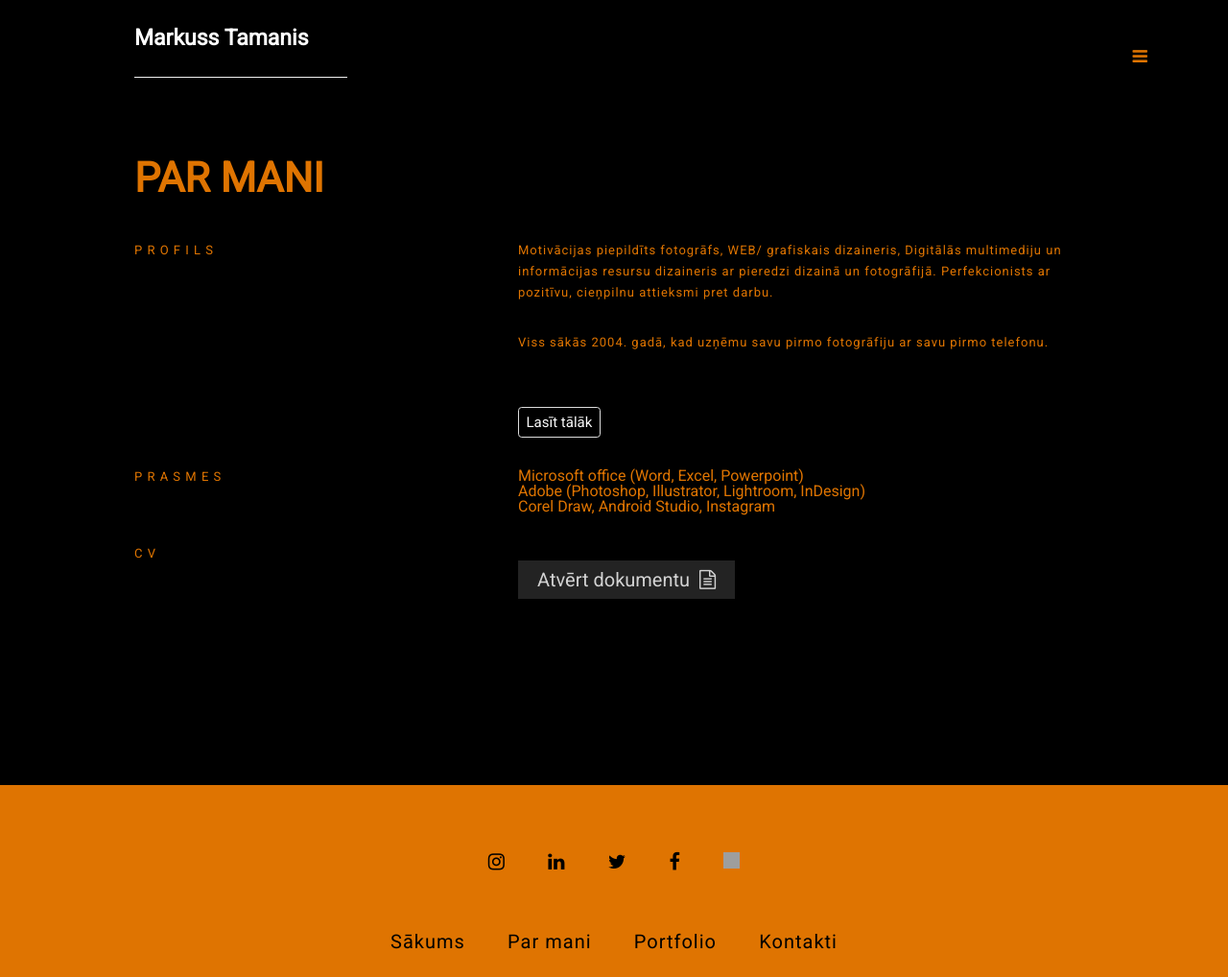
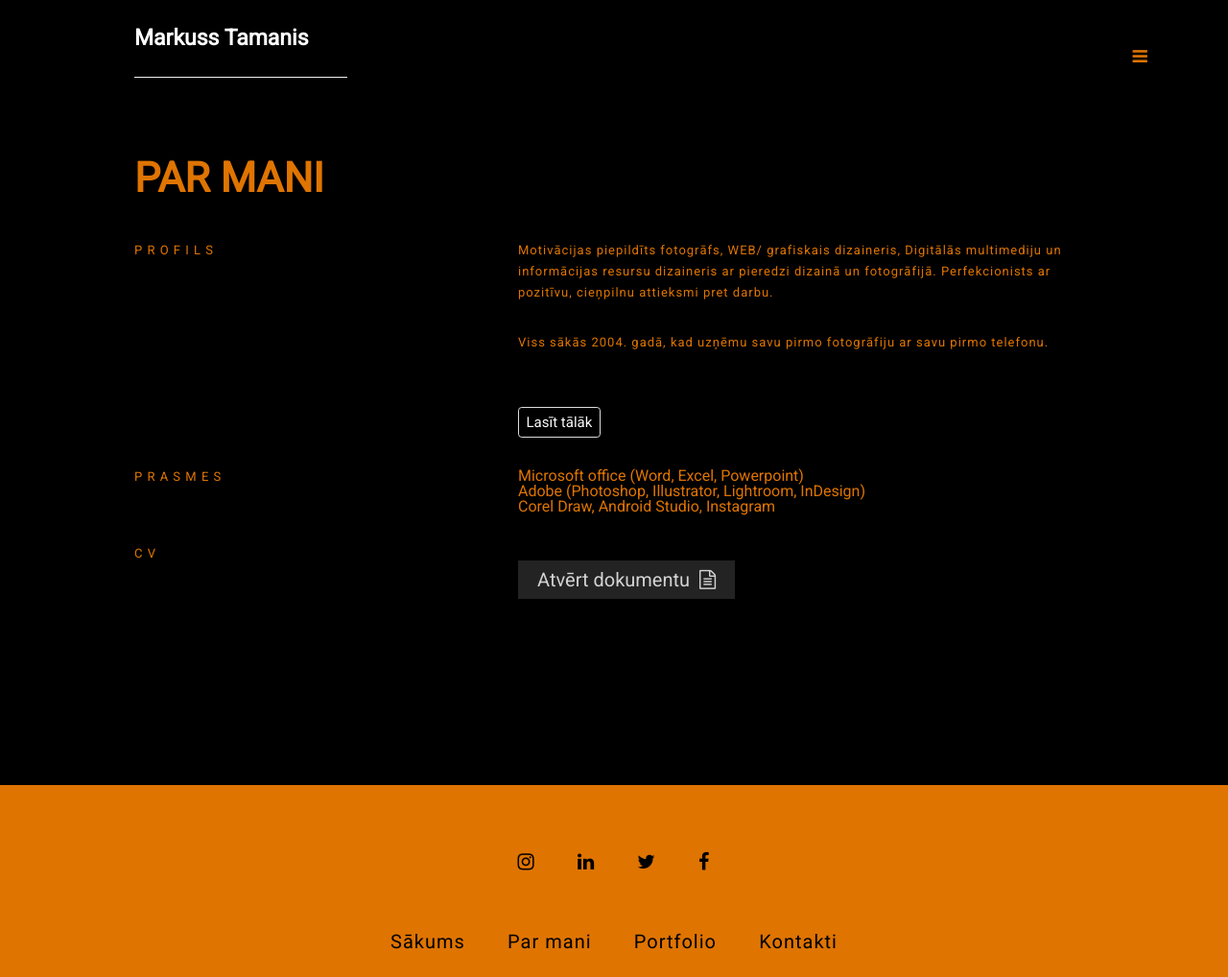
Before and after one commit to tamaniiis/tamaniiis.github.io, a plain HTML site: page about-us.html in a window 1280 px wide. Shown: the whole page at 96% size. Drawn offline with Linux system fonts and the light colour scheme; grey boxes are pictures that could not be loaded.

Commit message:
initial commit

```diff
--- a/about-us.html
+++ b/about-us.html
@@ -295,8 +295,8 @@
 		<a href="https://www.linkedin.com/in/markuss-t-2b019094/" target="_blank"><i class="fa fa-linkedin"></i></a>
 		<a href="https://www.twitter.com/" target="_blank"><i class="fa fa-twitter"></i></a>
 		<a href="https://www.facebook.com/" target="_blank"><i class="fa fa-facebook"></i></a>
-		<a href="https://www.draugiem.lv/" target="_blank" class="social"> <img src ="https://s17.postimg.org/4pmwkj7tr/draugiem_mark.png" alt="postimg"></a>
-
+    <!--<a href="https://www.draugiem.lv/" target="_blank" class="social"> <img src ="https://s17.postimg.org/q0kgor7xr/draugiem_mark-01-01.png" alt="postimg"></a>
+    -->
     <div class="bottomnav">
         <ul>
           <li id="btmli"><a href="index.html">Sākums</a></li>
```
Also changed, not shown: contact.html (+2 -2 lines), index.html (+2 -2 lines), portfolio.html (+2 -2 lines).
